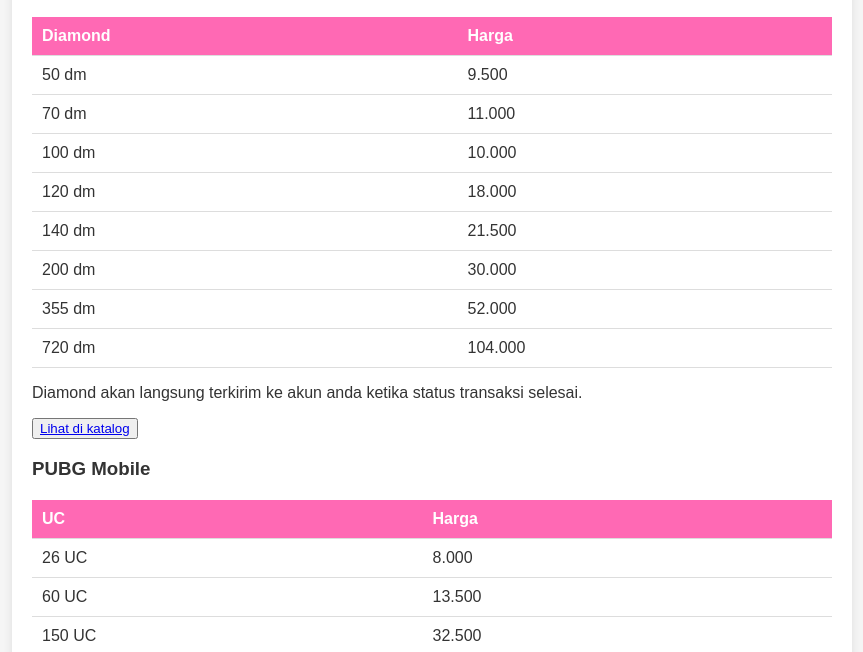
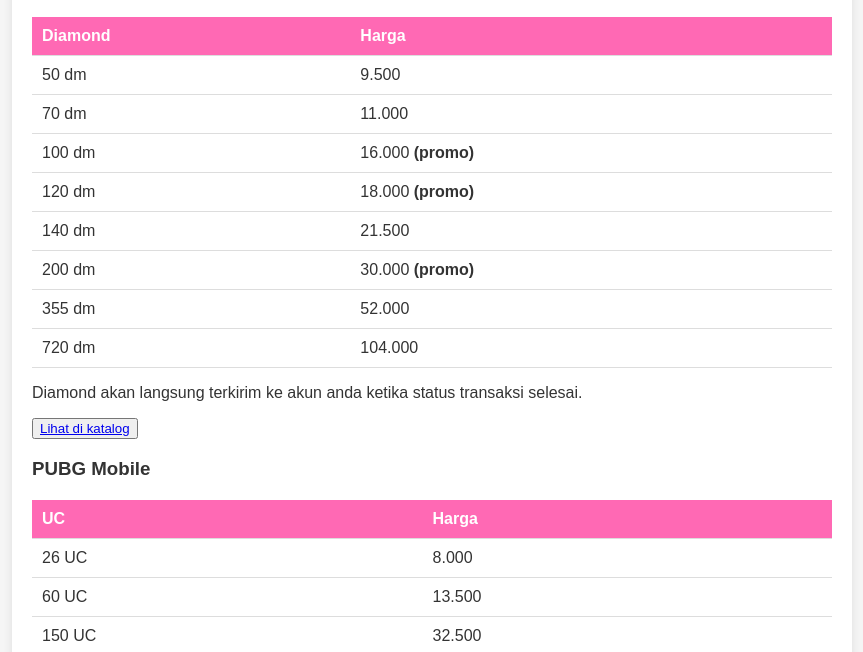
Before and after one commit to yeftakun/harga-hitori-cell, a plain HTML site: page index.html in a window 1280 px wide. Shown: the part 145-797 px from the top of the page, without its empty margins (208-1071 px from the left). Drawn offline with Linux system fonts and the light colour scheme.

Commit message:
update index.html

```diff
--- a/index.html
+++ b/index.html
@@ -80,11 +80,11 @@
         </tr>
         <tr>
             <td>100 dm</td>
-            <td>10.000</td>
+            <td>16.000 <strong>(promo)</strong></td>
         </tr>
         <tr>
             <td>120 dm</td>
-            <td>18.000</td>
+            <td>18.000 <strong>(promo)</strong></td>
         </tr>
         <tr>
             <td>140 dm</td>
@@ -92,7 +92,7 @@
         </tr>
         <tr>
             <td>200 dm</td>
-            <td>30.000</td>
+            <td>30.000 <strong>(promo)</strong></td>
         </tr>
         <tr>
             <td>355 dm</td>
```
